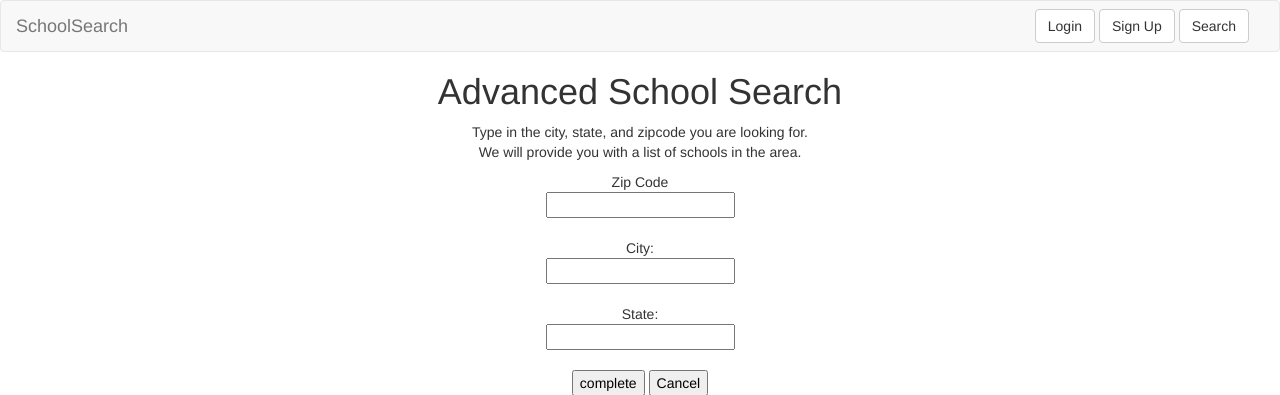
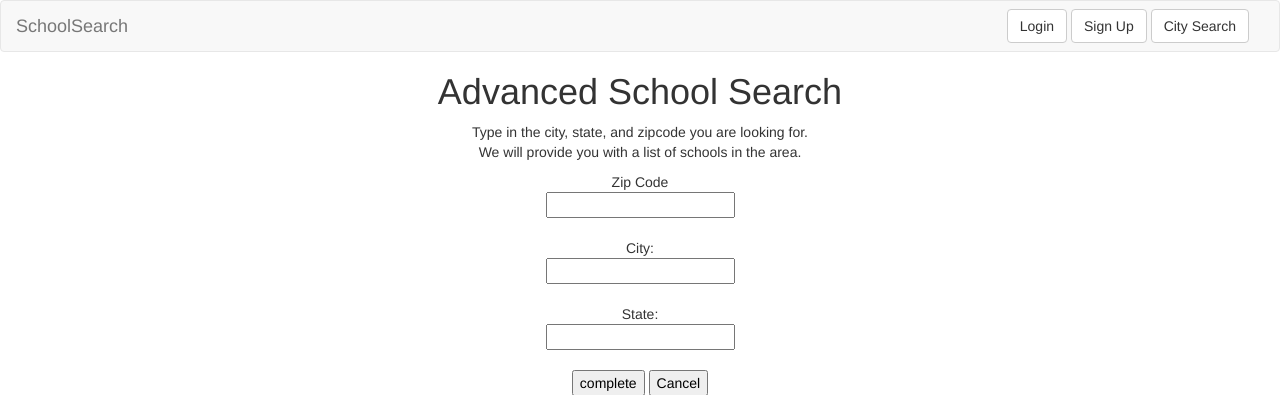
Before and after one commit to stuycs-softdev/proj2-pd7-03-ArmyOfDarkness, a Flask app: page /search in a window 1280 px wide. Shown: the top 395 px of the page. Run offline with Flask 2, Linux system fonts and the light colour scheme.

Commit message:
Update navbar.html

```diff
--- a/templates/navbar.html
+++ b/templates/navbar.html
@@ -35,7 +35,7 @@
     <ul class="navbar-form navbar-right">
       <a href="/login"><button class="btn btn-default">Login</button></a>
       <a href="/register"><button class="btn btn-default">Sign Up</button></a>
-      <a href="/search"><button class="btn btn-default">Search</button></a>
+      <a href="/city-search"><button class="btn btn-default">City Search</button></a>
 
     </ul>
     {% endif %}
```
